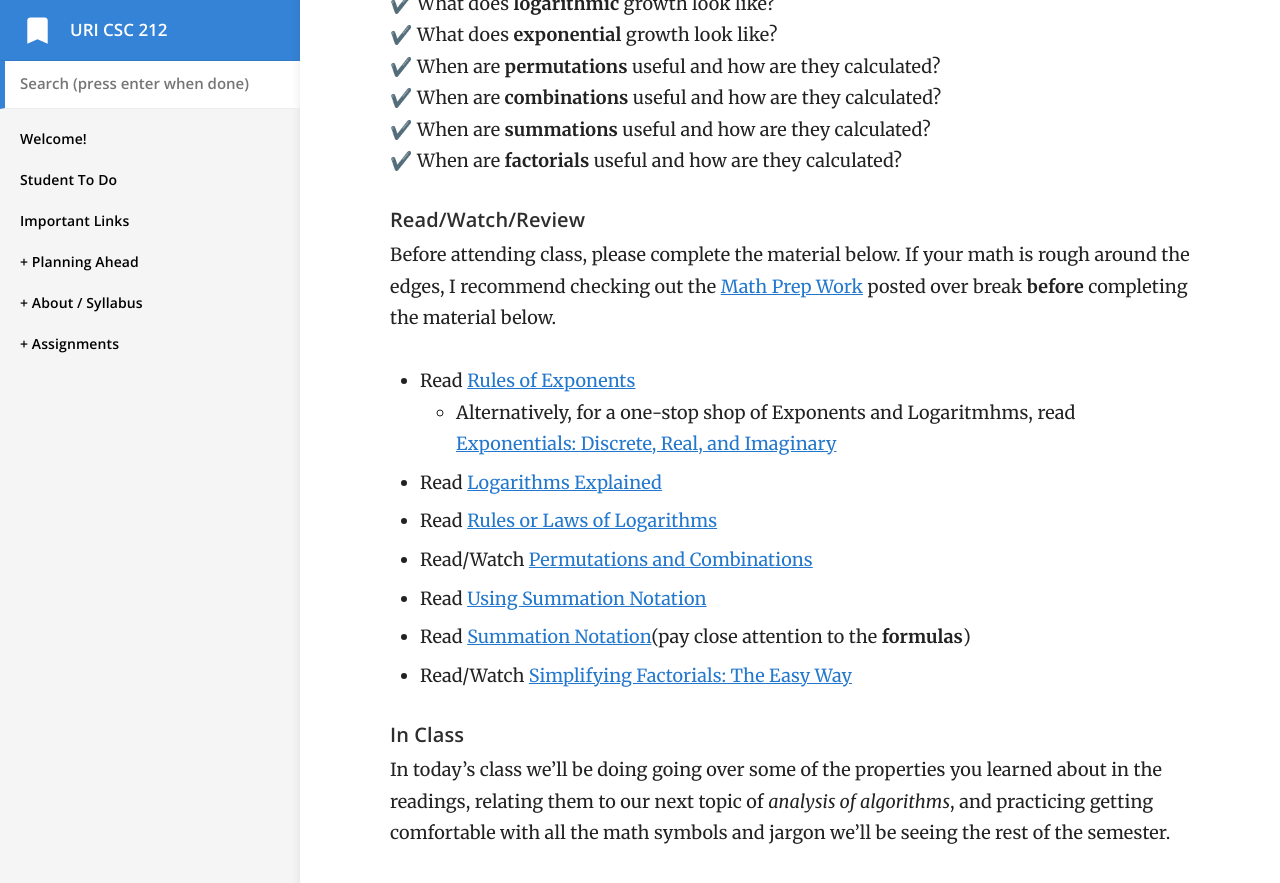
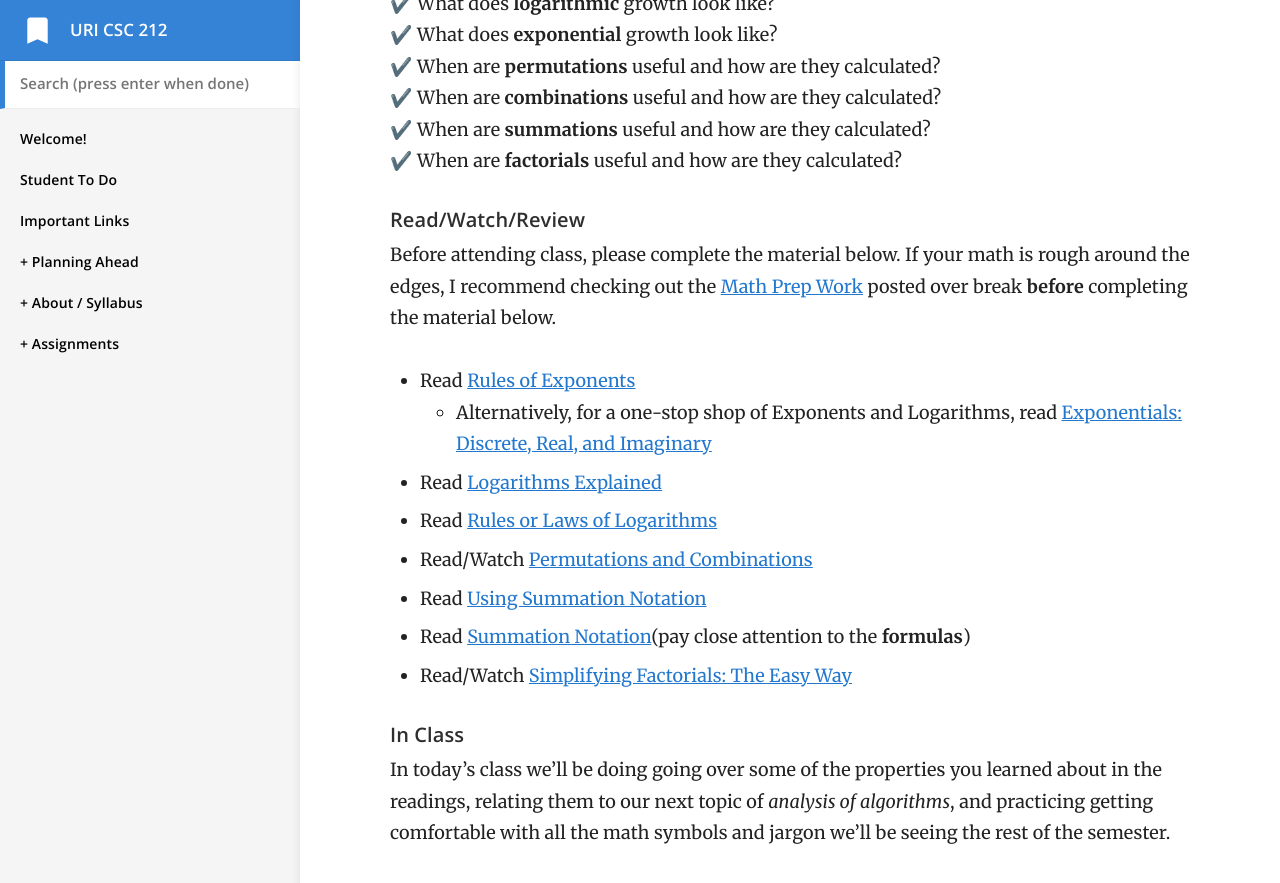
Before and after one commit to vcc-csc212/sp21-archive, a Jekyll site: the page built from _docs/weekly/wk1.md, in a window 1280 px wide and 900 px high, scrolled down 1596 px. Shown: the top 883 px of the window. Built offline with Jekyll 4.4.1, drawn with Linux system fonts in a browser that asks for light colours.

```diff
--- a/_docs/weekly/wk1.md
+++ b/_docs/weekly/wk1.md
@@ -50,7 +50,7 @@ Before attending class, please complete the material below and use the following
 ##### Read/Watch/Review
 Before attending class, please complete the material below. If your math is rough around the edges, I recommend checking out the [Math Prep Work](/prep#math) posted over break **before** completing the material below.
 - Read [Rules of Exponents](https://www.chilimath.com/lessons/intermediate-algebra/rules-of-exponents/)
-	- Alternatively, for a one-stop shop of Exponents and Logaritmhms, read [Exponentials: Discrete, Real, and Imaginary](https://sites.google.com/site/butwhymath/algebra/eponentials-discrete-real-and-imaginary)
+	- Alternatively, for a one-stop shop of Exponents and Logarithms, read [Exponentials: Discrete, Real, and Imaginary](https://sites.google.com/site/butwhymath/algebra/eponentials-discrete-real-and-imaginary)
 - Read [Logarithms Explained](https://www.chilimath.com/lessons/advanced-algebra/logarithms-explained/)
 - Read [Rules or Laws of Logarithms](https://www.chilimath.com/lessons/advanced-algebra/logarithm-rules/)
 - Read/Watch [Permutations and Combinations](https://www.mathplanet.com/education/algebra-2/discrete-mathematics-and-probability/permutations-and-combinations)
```
